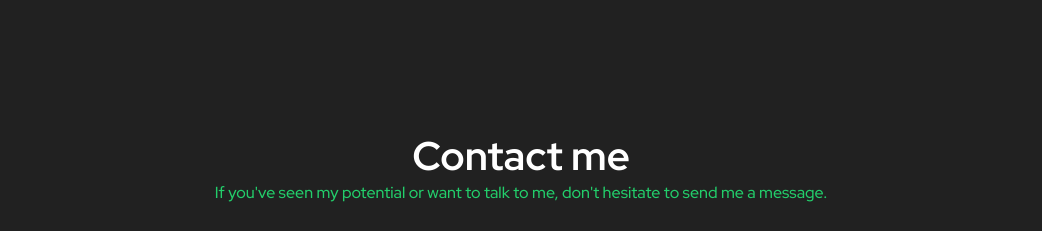
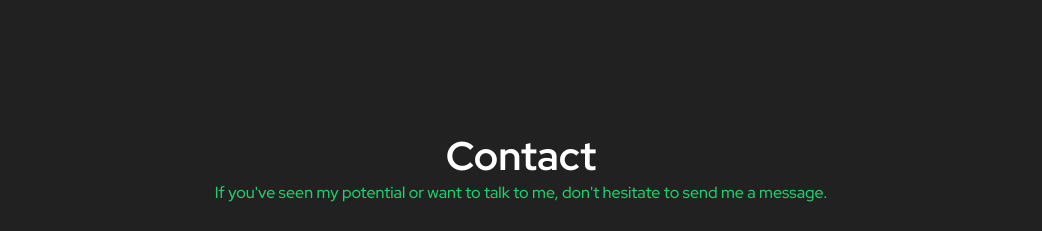
Before and after one commit to CodeVinayak/Portfolio-v2, a React (Create React App) app: page / in a window 1280 px wide. Shown: the part 2300-2531 px from the top of the page, without its empty margins (119-1161 px from the left). Built offline with nearby package versions, Linux system fonts and the light colour scheme.

Commit message:
Update Contact.tsx

```diff
--- a/src/components/Contact/Contact.tsx
+++ b/src/components/Contact/Contact.tsx
@@ -9,7 +9,7 @@ export function Contact(){
   return(
     <Container id="contact">
       <header>
-        <h2>Contact me</h2>
+        <h2>Contact</h2>
         <p>If you've seen my potential or want to talk to me, don't hesitate to send me a message.</p>
       </header>
       <div className="contacts">
```
